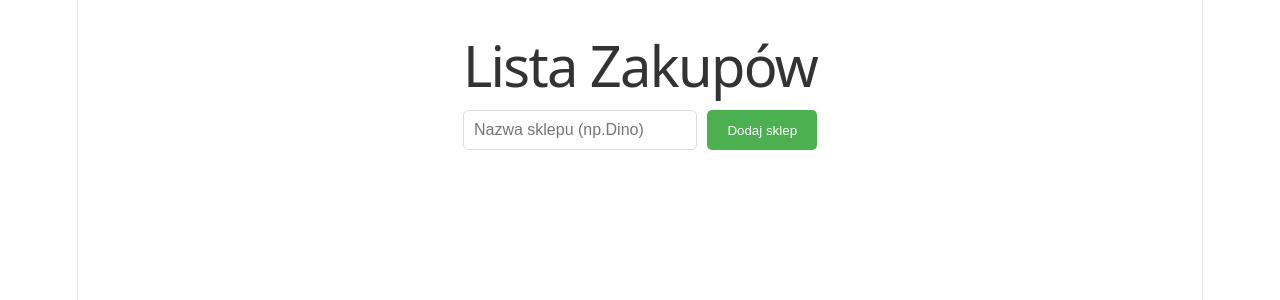
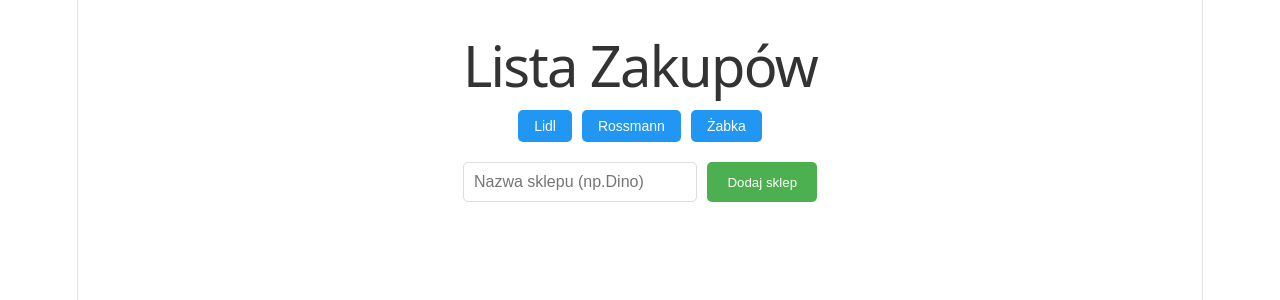
Before and after one commit to gabiwiecz/shopping-list, a React (Vite) app in the folder lista-zakupow/: page / in a window 1280 px wide. Shown: the top 300 px of the page. Built offline with nearby package versions, Linux system fonts and the light colour scheme.

Commit message:
proponowane

```diff
--- a/lista-zakupow/src/App.css
+++ b/lista-zakupow/src/App.css
@@ -53,7 +53,6 @@
   cursor: pointer;
 }
 
-/*shop-card*/
 .shop-card{
   background: white;
   border: 1px solid #ddd;
@@ -77,13 +76,12 @@
 }
 
 .delete-btn {
-  background: none;
+  background-color: lightblue;
   border: none;
   font-size: 20px;
   cursor: pointer;
 }
 
-/* Style dla produktów */
 .products-list {
   margin-bottom: 15px;
   min-height: 100px;
@@ -113,7 +111,6 @@
   font-size: 16px;
 }
 
-/* Style dla przycisków */
 .add-product-btn {
   width: 100%;
   padding: 8px;
@@ -158,3 +155,26 @@
   background-color: #f44336;
   color: white;
 }
+
+/* Style dla proponowanych sklepów */
+.proponowane-sklepy {
+    display: flex;
+    gap: 10px;
+    justify-content: center;
+    margin-bottom: 20px;
+    flex-wrap: wrap;
+}
+
+.proponowany-btn {
+    padding: 8px 16px;
+    background-color: #2196F3;
+    color: white;
+    border: none;
+    border-radius: 5px;
+    cursor: pointer;
+    font-size: 14px;
+}
+
+.proponowany-btn:hover {
+    background-color: #0b7dda;
+}
--- a/lista-zakupow/src/components/AddShop.jsx
+++ b/lista-zakupow/src/components/AddShop.jsx
@@ -3,6 +3,7 @@
 function AddShop({onAdd}) {
     const [shopName, setShopName] = useState('');
 
+    const proponowaneSklepy = ['Lidl', 'Rossmann', 'Żabka'];
 
     const handleSubmit = (e) => {
         e.preventDefault();
@@ -12,7 +13,24 @@
         }
     };
 
+        const dodajProponowany = (nazwa) => {
+            onAdd(nazwa);
+        };
+
     return (
+        <div>
+            <div className="proponowane-sklepy">
+                {proponowaneSklepy.map(nazwa => (
+                    <button
+                    key={nazwa}
+                    type="button"
+                    onClick={() => dodajProponowany(nazwa)}
+                    className="proponowany-btn"
+                    >
+                        {nazwa}
+                    </button>
+                ))}
+            </div>
         <form onSubmit={handleSubmit} className="add-shop">
             <input type="text"
             placeholder="Nazwa sklepu (np.Dino)"
@@ -21,6 +39,7 @@
             />
             <button type="submit">Dodaj sklep</button>
         </form>
+        </div>
     );
 }
 
```
